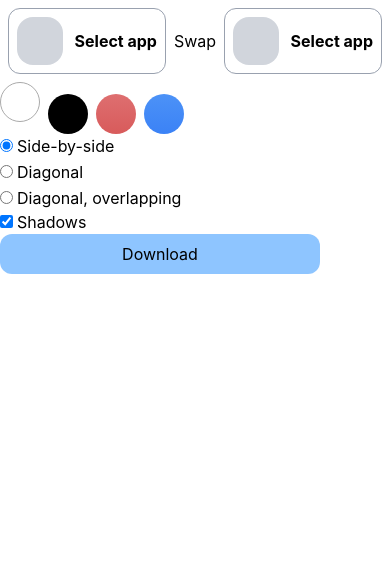
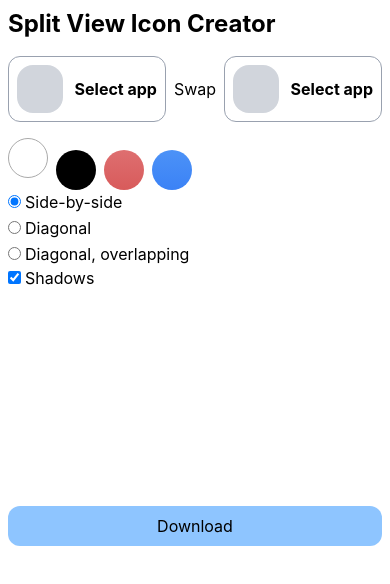
Before and after one commit to AaronC81/ios-split-view-icon-creator, a React (Vite) app: page / in a window 390 px wide. Shown: the top 584 px of the page. Built offline with nearby package versions, Linux system fonts and the light colour scheme; no server answers.

Commit message:
Random polish/fixes after testing on phone

```diff
--- a/src/App.tsx
+++ b/src/App.tsx
@@ -75,6 +75,8 @@ function App() {
   // TODO: two columns on wide enough display (like Duo!), one otherwise
   return (
     <>
+      <h1 className="text-2xl font-bold p-2">Split View Icon Creator</h1>
+
       <AppSelectorDialog
         selecting={selectingApp}
         onClose={() => setSelectingApp(undefined)}
@@ -93,6 +95,7 @@ function App() {
         <SelectedAppCard app={rightApp} onClick={() => setSelectingApp("right")} />
       </div>
 
+      <div className="p-2">
         <ColourPicker selected={colour} onSelect={setColour} />
         <LayoutPicker selected={layout} onSelect={setLayout} />
 
@@ -101,17 +104,20 @@ function App() {
           Shadows
         </label>
 
+        <div className="p-2">
+          <canvas id="icon-canvas" width={CANVAS_SIZE} height={CANVAS_SIZE} className="w-50 mx-auto" />
+        </div>
+
         <div className="mx-auto">
           {/* TODO: add icon */}
           <button
-          className="w-full max-w-80 p-2 rounded-xl bg-blue-300"
+            className="w-full md:max-w-80 p-2 rounded-xl bg-blue-300"
             onClick={handleDownload}
           >
             Download
           </button>
         </div>
-
-      <canvas id="icon-canvas" width={CANVAS_SIZE} height={CANVAS_SIZE} className="w-50" />
+      </div>
     </>
   )
 }
--- a/src/apps/AppSelectorDialog.tsx
+++ b/src/apps/AppSelectorDialog.tsx
@@ -11,11 +11,13 @@ export default function AppSelectorDialog({ selecting, onClose, onSelect }: {
   const { loading, error, results } = useAppStoreSearch(search);
 
   const dialogRef = useRef<HTMLDialogElement>(null);
+  const searchInputRef = useRef<HTMLInputElement>(null);
 
   const [lastSelecting, setLastSelecting] = useState(selecting);
   if (selecting !== lastSelecting) {
     if (selecting !== undefined) {
       dialogRef.current?.showModal();
+      searchInputRef.current?.focus();
     } else {
       dialogRef.current?.close();
     }
@@ -35,20 +37,20 @@ export default function AppSelectorDialog({ selecting, onClose, onSelect }: {
     <dialog
       ref={dialogRef}
       closedby="any"
-      className="m-auto p-4 border border-gray-700 shadow-2xl w-full max-w-[800px] overflow-y-scroll"
+      className="mx-auto my-15 lg:my-auto p-4 border border-gray-700 shadow-2xl w-full max-w-[800px] overflow-y-scroll"
     >
       <div className="flex flex-row justify-between">
         <h2 className="font-bold">Choose {selecting} app</h2>
         <button className="cursor-pointer" onClick={onClose}>Close</button>
       </div>
       <input
+        ref={searchInputRef}
         type="text"
         value={search}
         onChange={e => setSearch(e.target.value)}
         className="border border-gray-500 w-full px-2 py-1 rounded-lg my-2"
-        autoFocus
       />
-      <div className="grid grid-cols-6 gap-5">
+      <div className="grid grid-cols-4 md:grid-cols-5 lg:grid-cols-6 gap-5 pb-5">
         {results?.map(result =>
           <button key={result.id}
             className="cursor-pointer whitespace-nowrap overflow-hidden text-ellipsis"
@@ -58,7 +60,7 @@ export default function AppSelectorDialog({ selecting, onClose, onSelect }: {
             }}
           >
             {/* TODO: reserve aspect ratio */}
-            <img src={result.iconUrl512} />
+            <img src={result.iconUrl512} className="rounded-2xl shadow" />
             <span className="text-sm">{result.name}</span>
           </button>
         )}
--- a/src/apps/SelectedAppCard.tsx
+++ b/src/apps/SelectedAppCard.tsx
@@ -7,7 +7,7 @@ export default function SelectedAppCard({ app, onClick }: { app?: AppStoreResult
       className={`cursor-pointer rounded-xl border border-gray-400 flex flex-row p-2 gap-3 items-center whitespace-nowrap overflow-hidden text-ellipsis flex-1`}
     >
       {app
-        ? <img src={app.iconUrl512} alt={app ? `Icon for ${app.name}` : "Unselected app"} className="h-[3em] rounded-2xl" />
+        ? <img src={app.iconUrl512} alt={app ? `Icon for ${app.name}` : "Unselected app"} className="h-[3em] rounded-2xl shadow" />
         : <div className="bg-gray-300 rounded-2xl h-[3em] w-[3em]"></div>
       }
 
```
Lines whose indentation alone changed are shown as unchanged.
